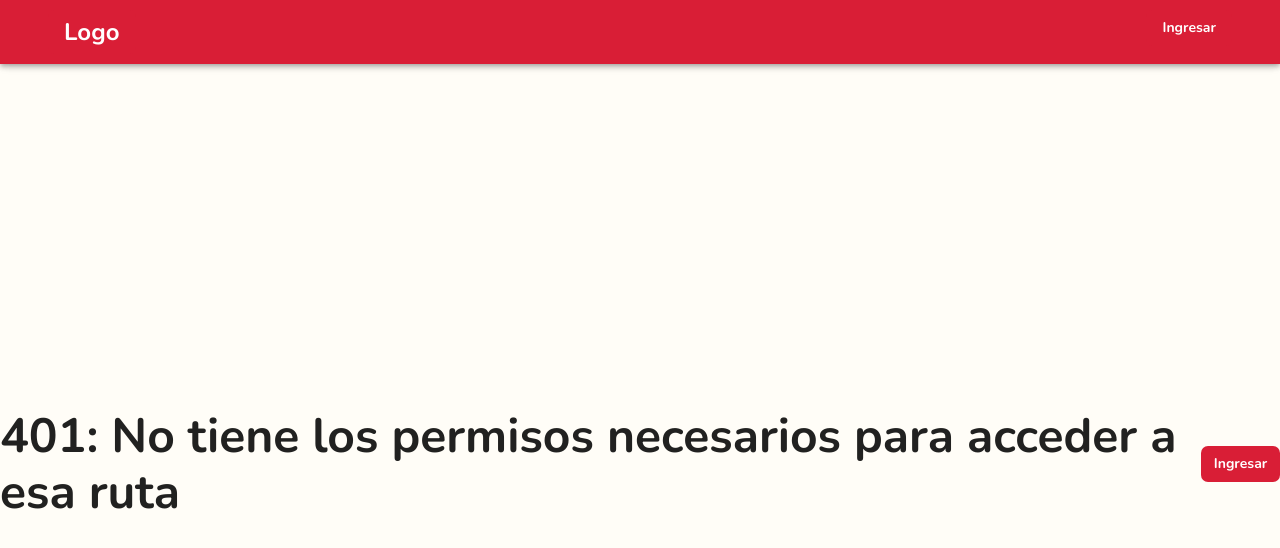
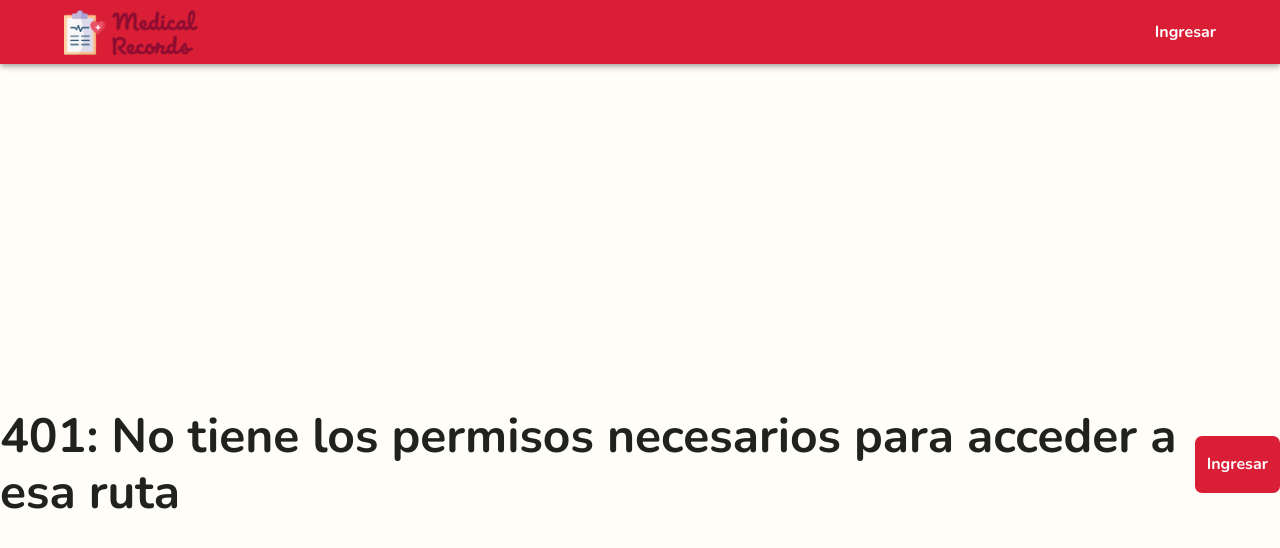
Before and after one commit to msambartolomeo/2023Q1-G8, a React (Vite) app in the folder client/react/: page /401 in a window 1280 px wide. Shown: the top 548 px of the page. Built offline with nearby package versions, Linux system fonts and the light colour scheme.

Commit message:
add logo and fix navbar icon

```diff
--- a/client/react/index.html
+++ b/client/react/index.html
@@ -3,7 +3,7 @@
 
 <head>
   <meta charset="UTF-8" />
-  <link rel="icon" type="image/svg+xml" href="/src/assets/vite.svg" />
+  <link rel="icon" type="image/svg+xml" href="/src/assets/medical_records.svg" />
   <meta name="viewport" content="width=device-width, initial-scale=1.0" />
   <title>Medical Records</title>
 </head>
--- a/client/react/src/components/LoginButton.tsx
+++ b/client/react/src/components/LoginButton.tsx
@@ -12,11 +12,11 @@ const LoginButton: FC = () => {
   }
 
   const handlePacientLogin = () => {
-    window.location.href= pacientUserPool_loginURL;
+    window.location.href = pacientUserPool_loginURL;
   };
 
   const handleDoctorLogin = () => {
-    window.location.href= doctorUserPool_loginURL;
+    window.location.href = doctorUserPool_loginURL;
   };
 
   const style = {
@@ -33,16 +33,18 @@ const LoginButton: FC = () => {
     p: 4,
   };
 
-  return(
+  return (
     <>
-      <Button variant="contained" onClick={handleModalOpen}>Ingresar</Button>
+      <Button variant="contained" onClick={handleModalOpen}>
+        <Typography height={"45px"} style={{ lineHeight: '45px' }}>Ingresar</Typography>
+      </Button>
       <Modal
         open={modal}
         onClose={handleModalOpen}
       >
-        <Grid sx={{ ...style}}>
+        <Grid sx={{ ...style }}>
           <Grid item xs={12} marginBottom={7}><Typography variant="h5" align="center" id="parent-modal-title">Ingresar como</Typography></Grid>
-          <Grid item xs={12} sx={{display:"flex", justifyContent:"space-evenly"}}>
+          <Grid item xs={12} sx={{ display: "flex", justifyContent: "space-evenly" }}>
             <Button variant="contained" onClick={handleDoctorLogin}>Medico</Button>
             <Button variant="contained" onClick={handlePacientLogin}>Paciente</Button>
           </Grid>
--- a/client/react/src/components/NavBar.tsx
+++ b/client/react/src/components/NavBar.tsx
@@ -12,8 +12,9 @@ import { FC, useContext } from "react";
 import { useNavigate } from "react-router-dom";
 import LoginButton from "./LoginButton";
 import AuthContext, { emptyAuth } from "../api/useAuth";
+import logo from "../assets/logo.png"
 
-  export const NavBar: FC= () => {
+export const NavBar: FC = () => {
   const navigate = useNavigate();
   const { auth, setAuth } = useContext(AuthContext);
 
@@ -26,24 +27,22 @@ import AuthContext, { emptyAuth } from "../api/useAuth";
   }
 
   return (
-      <Box sx={{ flexGrow: 1, mb: 8}}>
+    <Box sx={{ flexGrow: 1, mb: 8 }}>
       <AppBar position="fixed">
         <Toolbar>
           <Container maxWidth="xl">
             <Grid container justifyContent="space-between">
               <Grid item>
                 <Stack direction="row" spacing={2}>
-                    <Button variant="contained" onClick={() => {navigate("/")}}>
-                        <Typography variant="h5" sx={{ fontStyle: "italic" }}>
-                          Logo
-                        </Typography>
+                  <Button variant="contained" onClick={() => { navigate("/") }}>
+                    <img src={logo} alt="logo" height={"45px"} />
                   </Button>
                   {auth.role === "doctor" &&
-                    <Button variant="contained" onClick={() => {navigate("/doctor/pacients")}}>
+                    <Button variant="contained" onClick={() => { navigate("/doctor/pacients") }}>
                       <Typography>Pagina doctor</Typography>
                     </Button>}
                   {auth.role === "pacient" &&
-                    <Button variant="contained" onClick={() => {navigate("/history")}}>
+                    <Button variant="contained" onClick={() => { navigate("/history") }}>
                       <Typography>Visualizar archivo</Typography>
                     </Button>}
                 </Stack>
@@ -53,7 +52,7 @@ import AuthContext, { emptyAuth } from "../api/useAuth";
                   {auth === emptyAuth && <LoginButton />}
                   {auth !== emptyAuth &&
                     <Button variant="contained" onClick={logOut}>
-                        <Typography>Logout</Typography>
+                      <Typography height={"45px"} style={{ lineHeight: '45px' }}>Logout</Typography>
                     </Button>}
                 </Stack>
               </Grid>
@@ -61,6 +60,6 @@ import AuthContext, { emptyAuth } from "../api/useAuth";
           </Container>
         </Toolbar>
       </AppBar>
-      </Box>
+    </Box >
   );
 };
```
Also changed, not shown: client/react/src/assets/logo.png (added), client/react/src/assets/medical_records.svg (added). Lines whose indentation alone changed are shown as unchanged.
